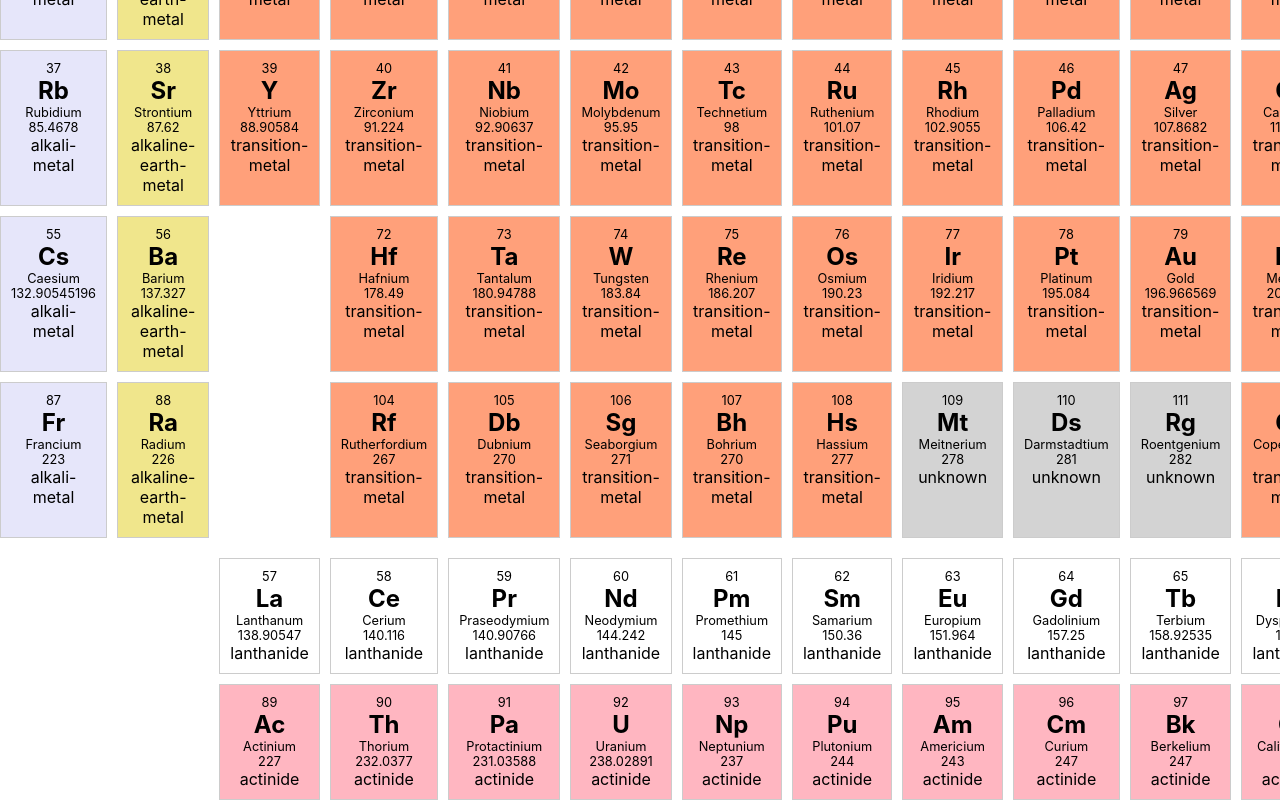
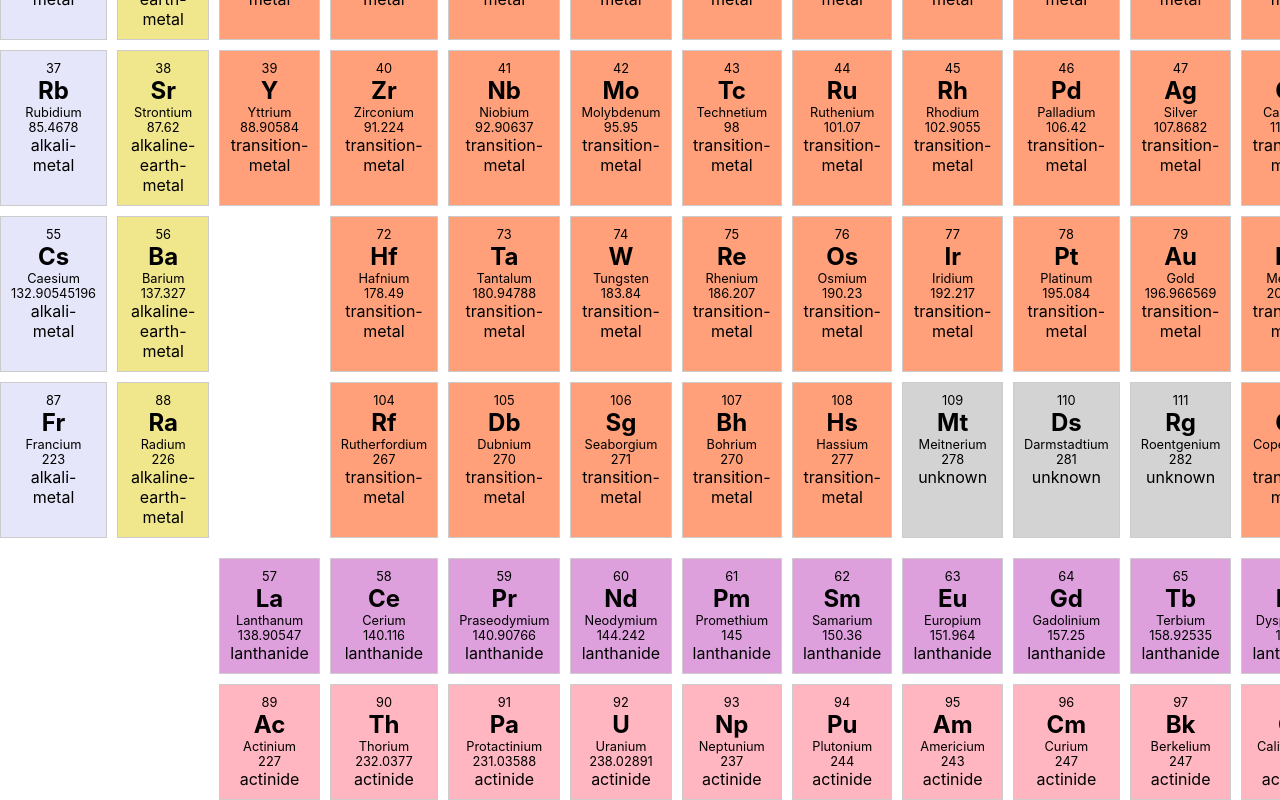
Before and after one commit to dj711-art/periodic-table, a React (Create React App) app: page / in a window 1280 px wide. Shown: the part 594-1394 px from the top of the page. Built offline with nearby package versions, Linux system fonts and the light colour scheme.

Commit message:
css for lanthanide

```diff
--- a/src/PeriodicTable.css
+++ b/src/PeriodicTable.css
@@ -8,6 +8,7 @@
   border: 1px solid #ccc;
   padding: 10px;
   text-align: center;
+  cursor: move;
 }
 
 .element .atomic-number {
@@ -27,7 +28,6 @@
   font-size: 0.8em;
 }
 
-* Category-specific styles */
 .nonmetal {
   background-color: #ffcccb; /* Light red */
 }
@@ -71,3 +71,7 @@
 .noble-gas {
   background-color: #b0e0e6; /* Powder blue */
 }
+
+.lanthanide {
+  background-color: #dda0dd; /* Plum */
+}
```
